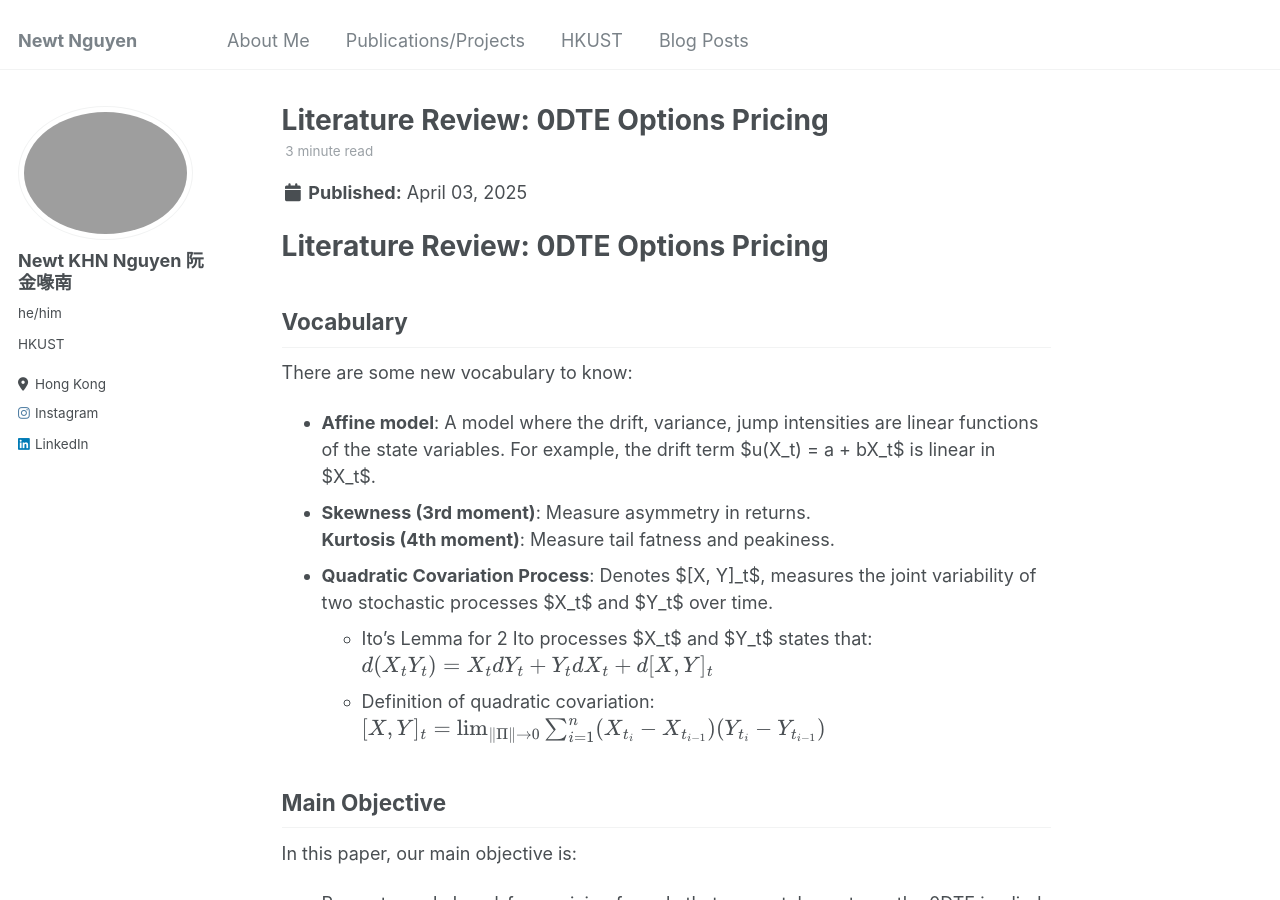
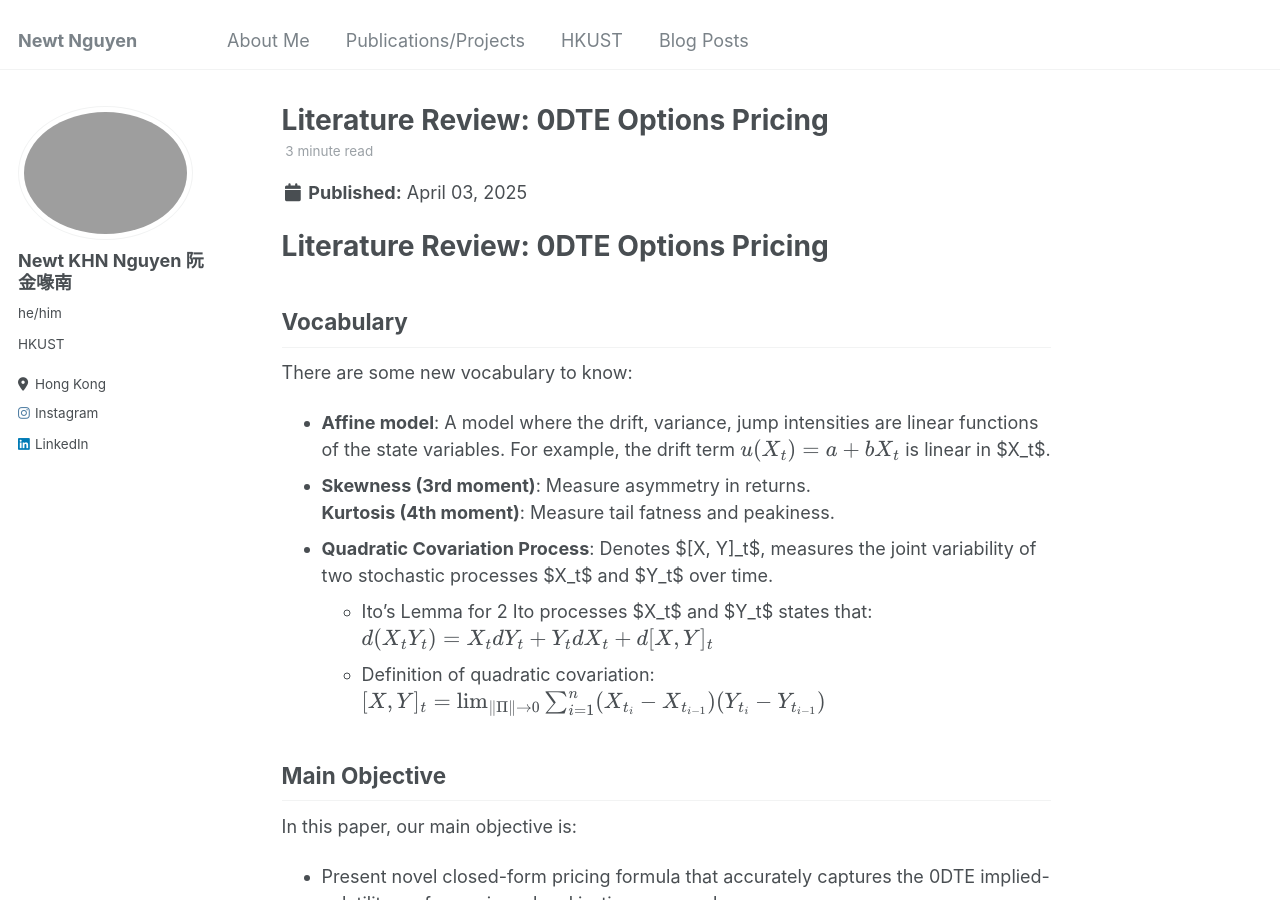
Before and after one commit to newtdes/newtdes.github.io, a Jekyll site: the page built from _posts/2025-04-03-blog-post-2.md, in a window 1280 px wide and 900 px high. Built offline with Jekyll 4.4.1, drawn with Linux system fonts in a browser that asks for light colours.

Commit message:
check math expressions

```diff
--- a/_posts/2025-04-03-blog-post-2.md
+++ b/_posts/2025-04-03-blog-post-2.md
@@ -11,7 +11,7 @@ tags:
 ## Vocabulary
 
 There are some new vocabulary to know:
-- **Affine model**: A model where the drift, variance, jump intensities are linear functions of the state variables. For example, the drift term $u(X_t) = a + bX_t$ is linear in $X_t$.
+- **Affine model**: A model where the drift, variance, jump intensities are linear functions of the state variables. For example, the drift term $$u(X_t) = a + bX_t$$ is linear in $X_t$.
 - **Skewness (3rd moment)**: Measure asymmetry in returns.
   **Kurtosis (4th moment)**: Measure tail fatness and peakiness.
 - **Quadratic Covariation Process**: Denotes $[X, Y]_t$, measures the joint variability of two stochastic processes $X_t$ and $Y_t$ over time.
```
